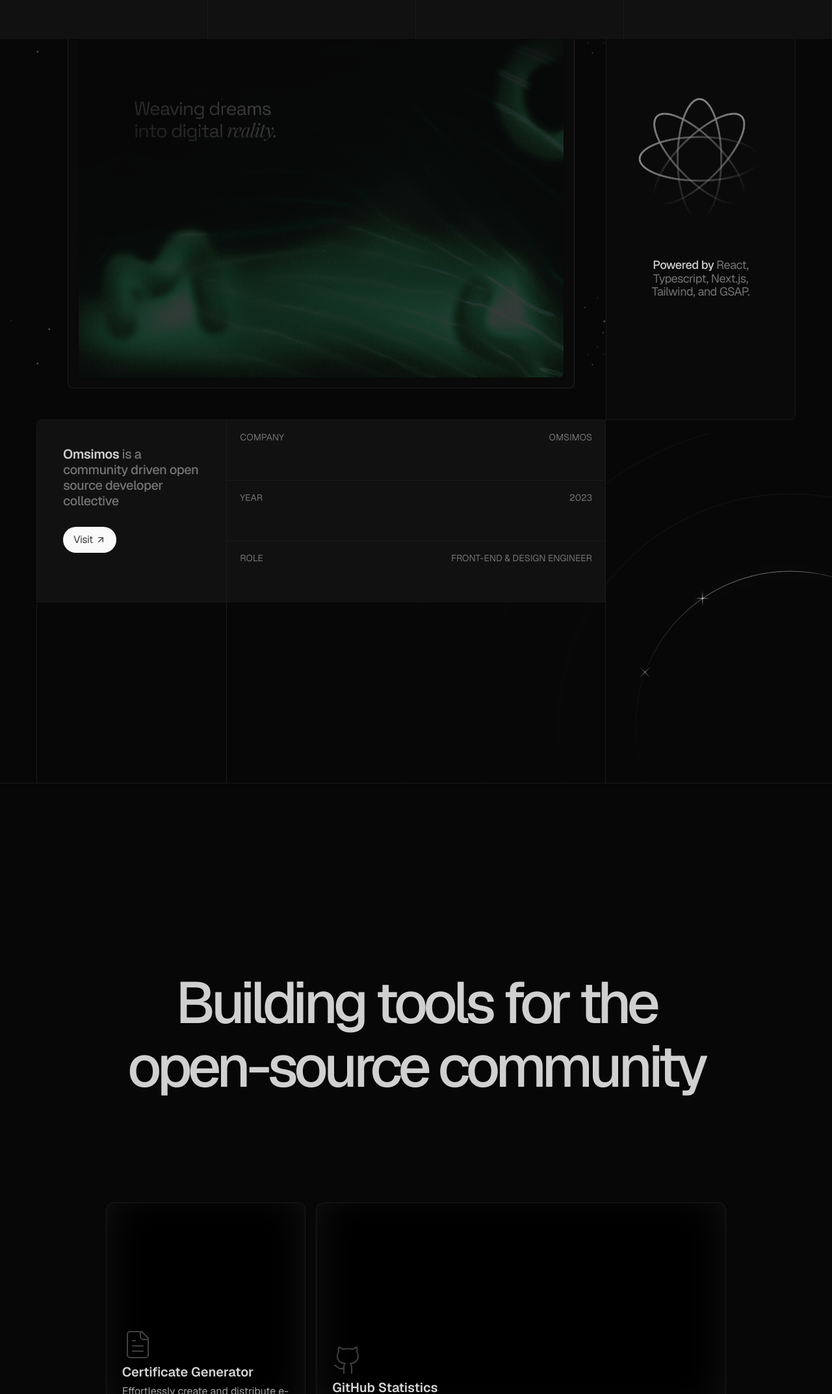
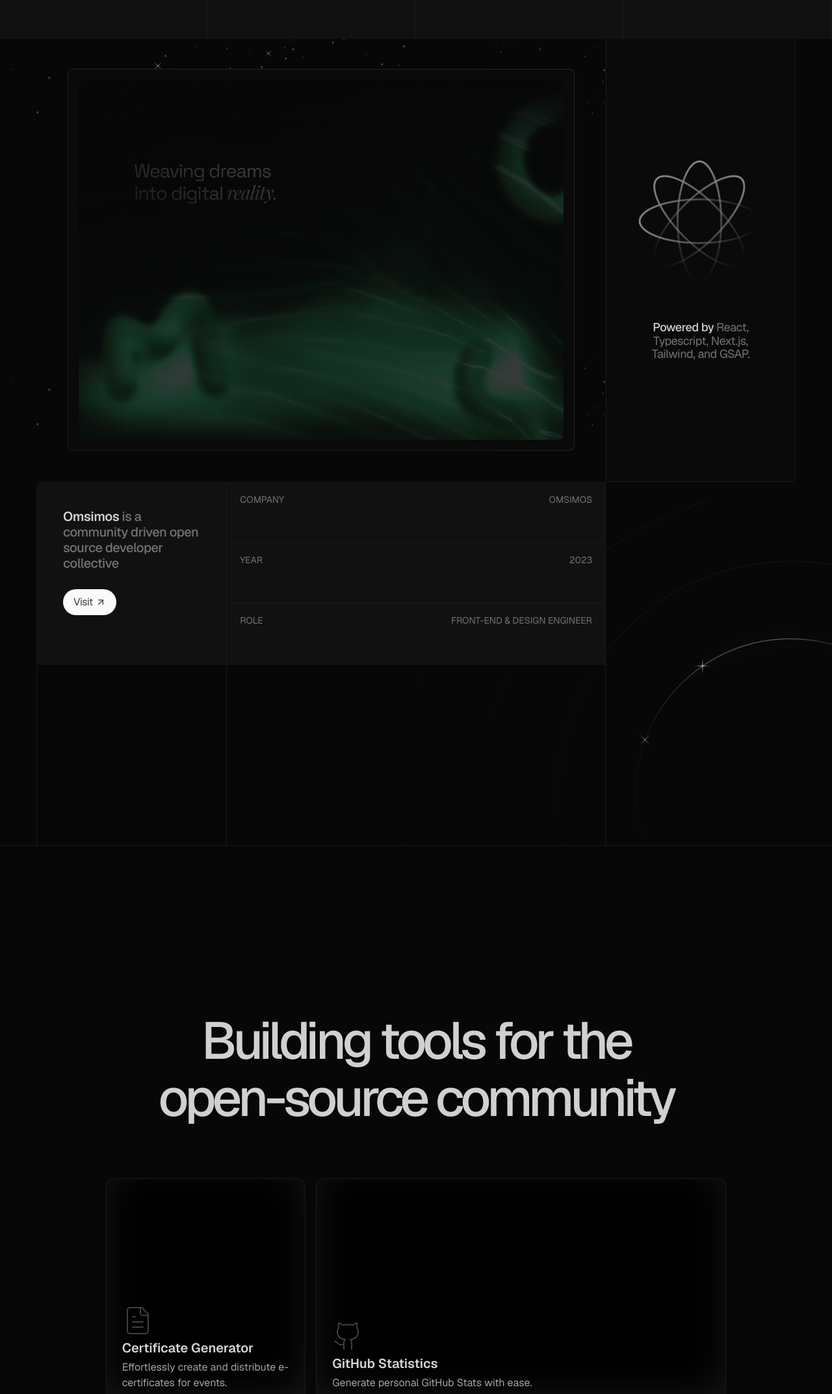
Before and after one commit to hyamero/portfolio, a Next.js app: page / in a window 1280 px wide. Shown: the part 1540-3686 px from the top of the page at 65% size. Built offline with nearby package versions, Linux system fonts and the light colour scheme.

Commit message:
chore: update section page gaps

```diff
--- a/src/components/navbar.tsx
+++ b/src/components/navbar.tsx
@@ -148,6 +148,7 @@ export default function Navbar() {
           <div className="h-8 rounded-r-md border border-l-0 border-muted/60 bg-black/50 px-3 backdrop-blur-sm hover:bg-muted/40">
             <button
               type="button"
+              name="menu"
               className="nav-item menu-burger group flex w-7 cursor-pointer flex-col items-center justify-center space-y-1 py-3 [&>span]:block [&>span]:h-[1.5px] [&>span]:transform [&>span]:rounded-full [&>span]:bg-foreground [&>span]:transition [&>span]:duration-300"
               onClick={() => toggleNav()}
             >
--- a/src/components/sections/hero.tsx
+++ b/src/components/sections/hero.tsx
@@ -63,6 +63,7 @@ export default function Hero() {
             alt="Stars"
             src={ringStar}
             fill
+            priority
             className="scale-[2.5] md:scale-[2] lg:scale-125 2xl:scale-100"
           />
         </div>
--- a/src/components/sections/os-showcase.tsx
+++ b/src/components/sections/os-showcase.tsx
@@ -5,29 +5,6 @@ import {
   FileTextIcon,
   Github,
 } from "lucide-react";
-
-const slugs = [
-  "typescript",
-  "javascript",
-  "react",
-  "html5",
-  "css3",
-  "nodedotjs",
-  "nextdotjs",
-  "prisma",
-  "postgresql",
-  "firebase",
-  "vercel",
-  "docker",
-  "git",
-  "github",
-  "visualstudiocode",
-  "figma",
-  "drizzle",
-  "trpc",
-  "supabase",
-  "tailwindcss",
-];
 
 const features = [
   {
@@ -71,11 +48,8 @@ const features = [
 
 export default function OSShowcase() {
   return (
-    <section
-      id="tools"
-      className="container relative z-10 mx-auto grid min-h-screen place-items-center gap-40 py-72 xl:w-5/6"
-    >
-      <h2 className="mx-auto text-center text-[clamp(1.7rem,7vw,6rem)] font-medium leading-[1.1] tracking-[-0.07em]">
+    <section id="tools" className="container relative z-10 mx-auto xl:w-5/6">
+      <h2 className="mx-auto mb-20 text-center text-[clamp(1.7rem,7vw,5rem)] font-medium leading-[1.1] tracking-[-0.07em]">
         Building tools for the <br />
         open-source community
       </h2>
--- a/src/components/sections/project-showcase.tsx
+++ b/src/components/sections/project-showcase.tsx
@@ -38,7 +38,7 @@ export default function ProjectShowcase({ ...props }: Project) {
       id={projectTitle}
       className={cn(
         projectTitle,
-        "project-wrapper border-b-none relative z-10 overflow-hidden pb-14 lg:border-b lg:pb-0",
+        "project-wrapper border-b-none relative z-10 my-52 overflow-hidden lg:my-64 lg:border-b",
       )}
     >
       <div className="absolute -bottom-[45%] -right-[45%] -z-10 hidden size-full xl:block">
@@ -50,7 +50,7 @@ export default function ProjectShowcase({ ...props }: Project) {
         />
       </div>
 
-      <div className="container grid min-h-screen grid-cols-4 items-center pt-40 lg:gap-y-0">
+      <div className="container grid min-h-screen grid-cols-4 items-center lg:gap-y-0">
         <div className="lg:leading-right col-span-4 col-start-1 row-start-1 h-full w-full text-pretty rounded-lg text-[clamp(1.3rem,3.3vw,3rem)] leading-[1.3] tracking-tighter text-neutral-500 backdrop-blur-[2px] sm:px-10 sm:py-10 md:leading-[1.2] lg:border lg:bg-neutral-950/20 lg:py-24 xl:text-balance xl:rounded-br-none">
           <h2
             className={cn(
```
